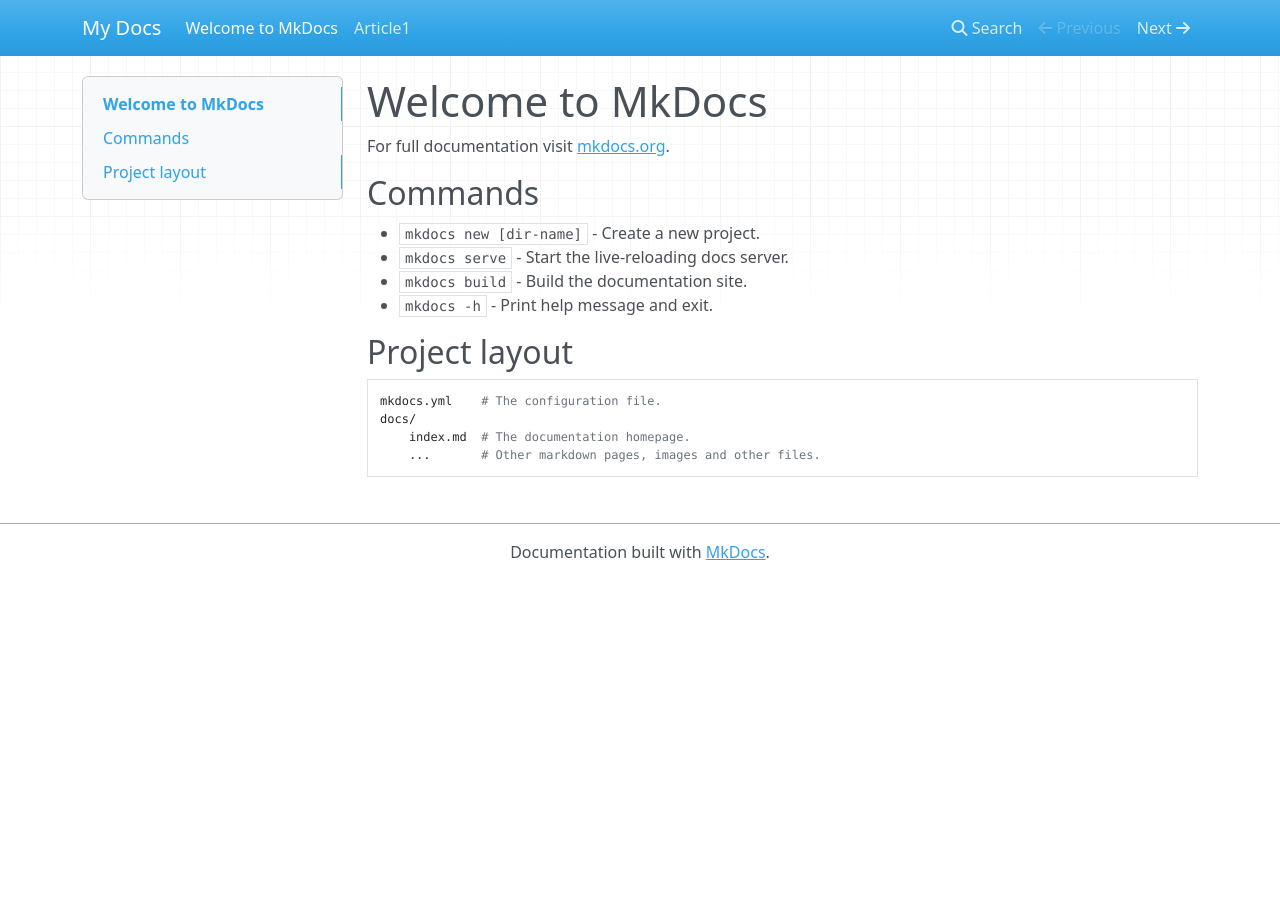
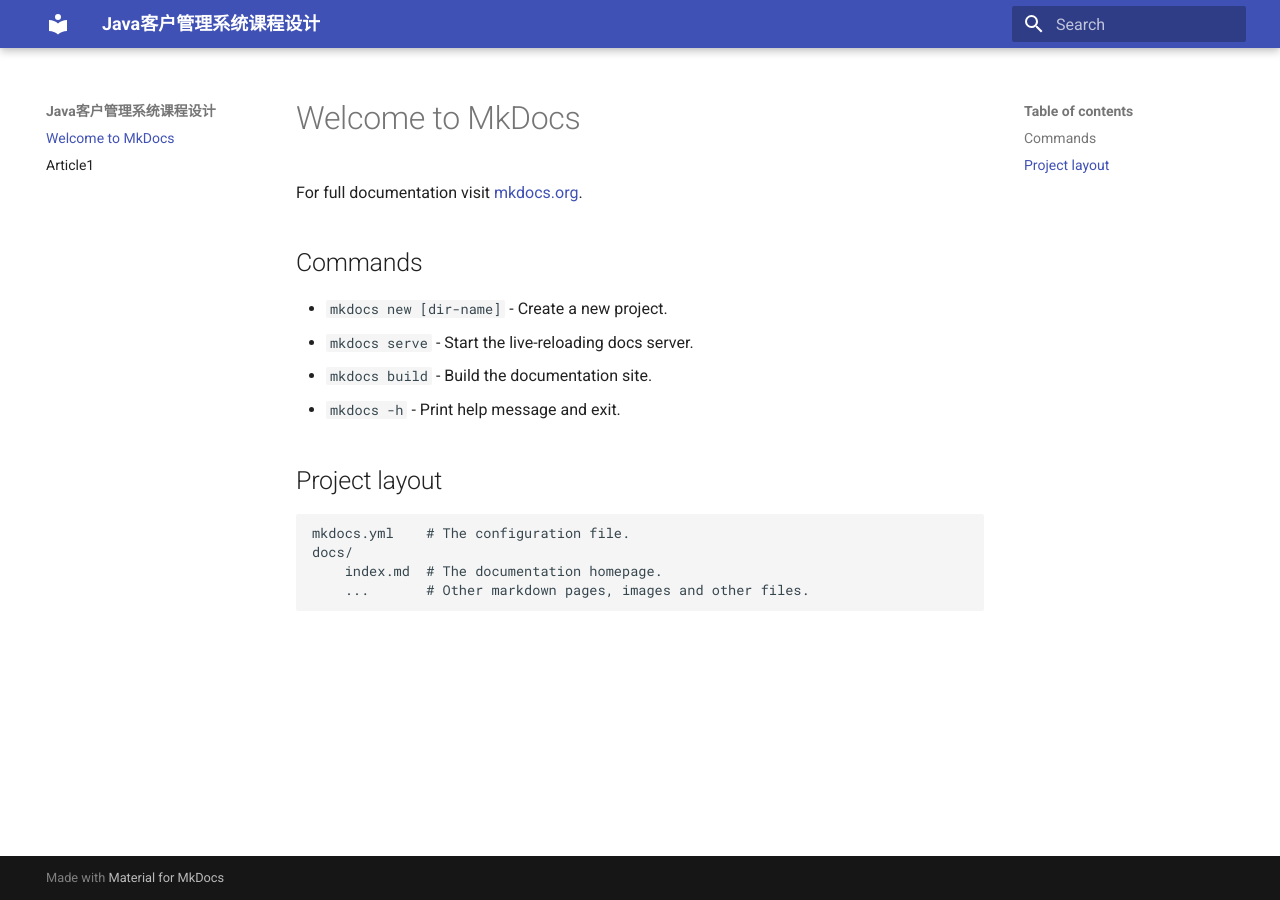
Before and after one commit to fuyunpeng-1/mkdocs-blog-study, an MkDocs documentation site: the page built from docs/index.md, in a window 1280 px wide. Built offline with MkDocs 1.6.1 and Material for MkDocs 9.7.7, drawn with Linux system fonts in a browser that asks for light colours; nearby versions of some CDN libraries.

Commit message:
Update site name and add theme configuration

```diff
--- a/mkdocs.yml
+++ b/mkdocs.yml
@@ -1 +1,3 @@
-site_name: My Docs
+site_name: Java客户管理系统课程设计
+theme:
+  name: material
```
